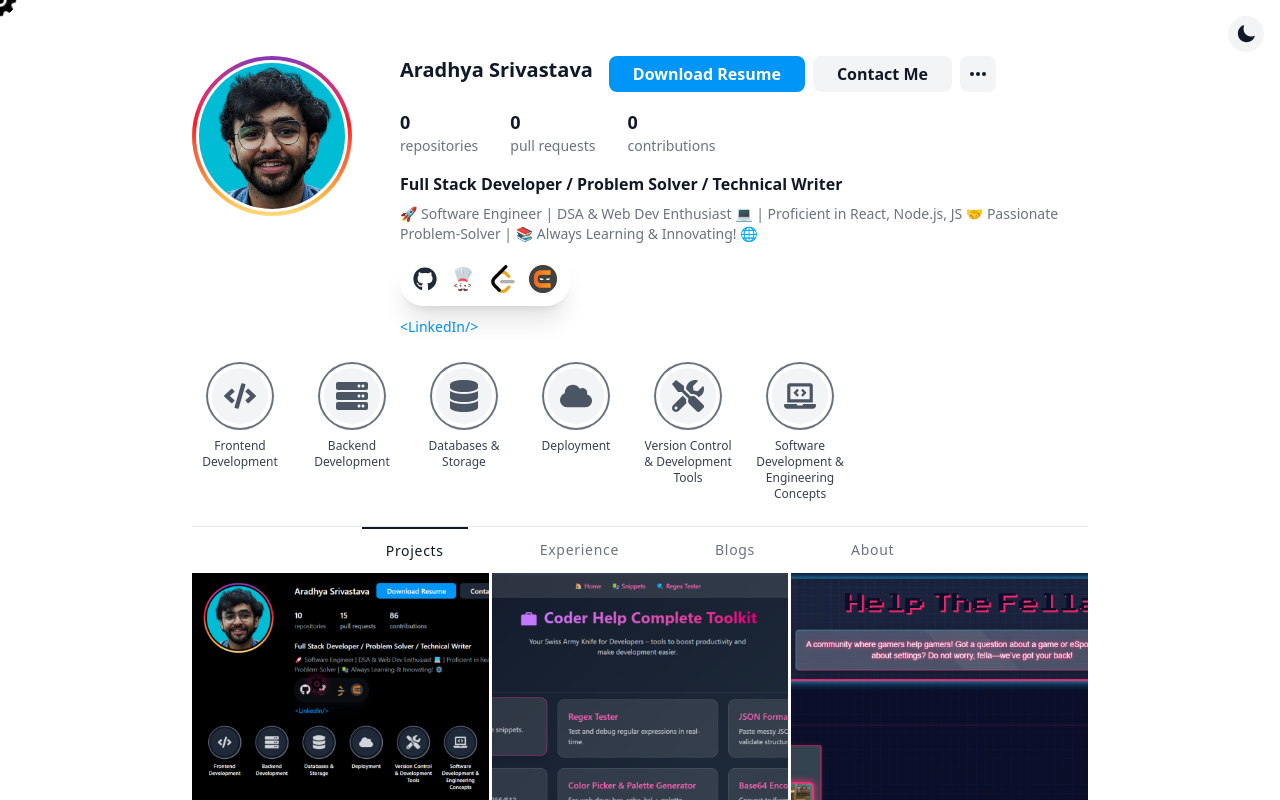
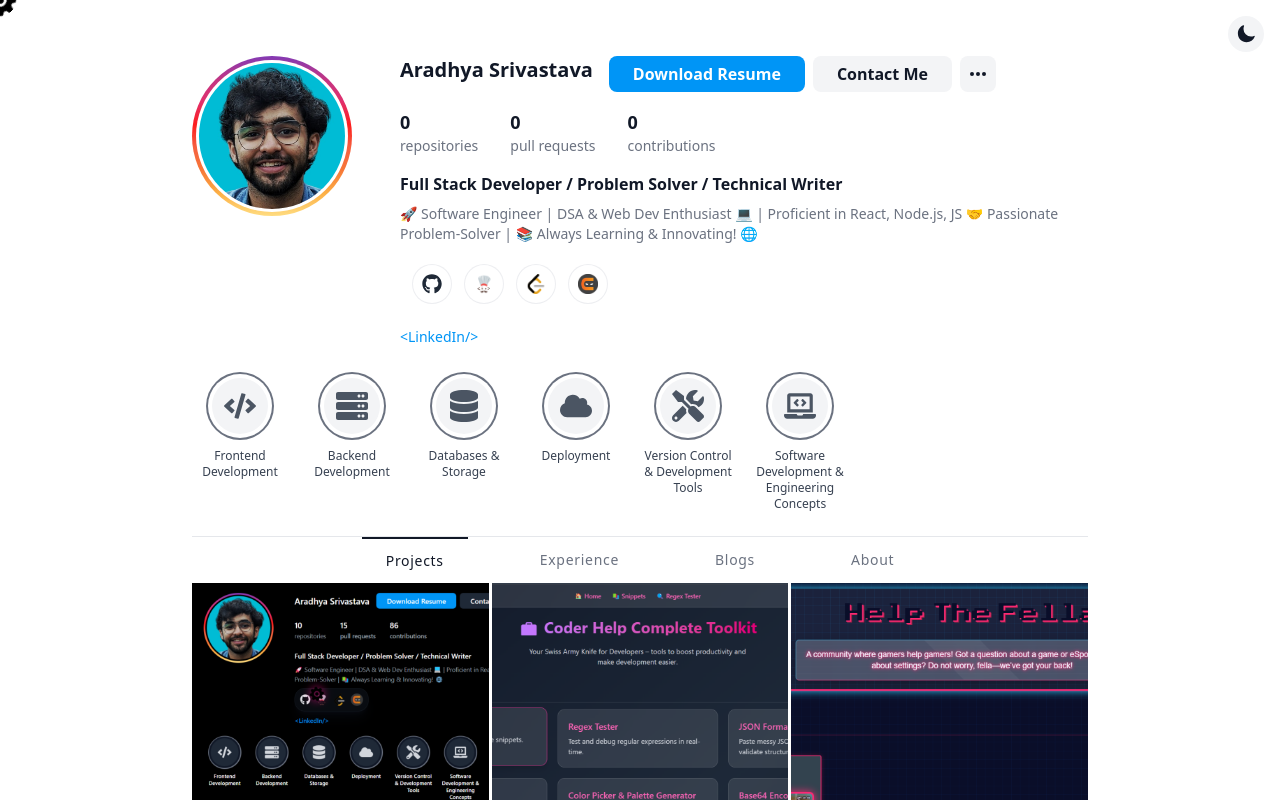
Before and after one commit to aradhya-7-7/portfolio, a React (Vite) app: page / in a window 1280 px wide. Shown: the top 800 px of the page. Built offline with nearby package versions, Linux system fonts and the light colour scheme; no server answers.

Commit message:
Update Loader quotes to reflect chai; enhance Profile component with shine effect for logos

```diff
--- a/src/components/Loader.jsx
+++ b/src/components/Loader.jsx
@@ -1,11 +1,11 @@
 import React, { useEffect, useState } from 'react';
 
 const devQuotes = [
-  "Turning coffee into code...",
+  "Turning chai into code...",
   "Debugging the matrix...",
   "npm installing your patience...",
   "git commit -m 'Loading awesome stuff'",
-  "while(loading) { drink_coffee(); }",
+  "while(loading) { drink_chai(); }",
   "404: Loading screen not found... JK!",
   "Converting caffeine to code...",
   "sudo load --faster",
@@ -75,7 +75,7 @@ const Loader = () => {
 
       {/* Extra Glow Effect */}
       <div className="absolute bottom-8 text-xs text-green-700 animate-pulse">
-        // powered by caffeine ☕
+        // powered by Chai☕
       </div>
 
       {/* Custom blink animation */}
--- a/src/components/Profile.jsx
+++ b/src/components/Profile.jsx
@@ -328,7 +328,35 @@ const Profile = () => {
               </div>
 
               {/* Coding platforms */}
-              <div className="coding-platforms flex flex-wrap items-center justify-center sm:justify-start gap-3 my-4 p-3 backdrop-blur-lg dark:bg-gray-800/30 bg-white/30 dark:border-gray-700/30 border-white/30 border rounded-3xl shadow-xl dark:shadow-gray-900/30 transition-all duration-300 ease-in-out hover:bg-white/40 dark:hover:bg-gray-800/40 hover:scale-[1.02] hover:shadow-2xl dark:hover:shadow-gray-900/40 group max-w-xl mx-auto sm:mx-0 w-fit">
+<style>{`
+  .shine-effect {
+    position: relative;
+    overflow: hidden;
+  }
+  .shine-effect::before {
+    content: '';
+    position: absolute;
+    top: -50%;
+    left: -75%;
+    width: 50%;
+    height: 200%;
+    background: linear-gradient(
+      120deg,
+      rgba(255, 255, 255, 0) 0%,
+      rgba(255, 255, 255, 0.35) 50%,
+      rgba(255, 255, 255, 0) 100%
+    );
+    transform: rotate(25deg);
+    transition: all 0.5s ease;
+    pointer-events: none;
+  }
+  .shine-effect:hover::before {
+    left: 125%;
+    transition: all 0.7s ease;
+  }
+`}</style>
+
+<div className="coding-platforms flex flex-wrap items-center justify-center sm:justify-start gap-3 my-4 p-3 backdrop-blur-lg transition-all duration-300 ease-in-out hover:scale-[1.02] group max-w-xl mx-auto sm:mx-0 w-fit">
   {/* GitHub Logo */}
   <a
     href="https://github.com/aradhya-7-7"
@@ -336,8 +364,11 @@ const Profile = () => {
     rel="noopener noreferrer"
     className="transform hover:scale-110 transition-transform duration-300"
   >
-                  <FaGithub className="text-2xl dark:text-gray-200 text-gray-800 transition-colors duration-300 group-hover:text-gray-600 dark:group-hover:text-gray-400" />
+    <div className="shine-effect w-10 h-10 p-1.5 rounded-full backdrop-blur-md bg-white/30 dark:bg-gray-700/30 border border-gray-300/40 dark:border-gray-600/60 flex items-center justify-center transition-all duration-300">
+      <FaGithub className="text-xl dark:text-gray-200 text-gray-800 transition-colors duration-300 group-hover:text-gray-600 dark:group-hover:text-gray-400" />
+    </div>
   </a>
+
   {/* CodeChef Logo */}
   <a
     href="https://www.codechef.com/users/aradhya77777"
@@ -345,12 +376,15 @@ const Profile = () => {
     rel="noopener noreferrer"
     className="transform hover:scale-110 transition-transform duration-300"
   >
+    <div className="shine-effect w-10 h-10 p-1.5 rounded-full backdrop-blur-md bg-white/30 dark:bg-gray-700/30 border border-gray-300/40 dark:border-gray-600/60 flex items-center justify-center transition-all duration-300">
       <img
         src="/codechef.png"
         alt="CodeChef"
-                    className="w-6 h-6 sm:w-7 sm:h-7 object-contain filter dark:brightness-90 transition-all duration-300 group-hover:brightness-110 dark:group-hover:brightness-100"
+        className="w-5 h-5 object-contain filter dark:brightness-90 transition-all duration-300 group-hover:brightness-110 dark:group-hover:brightness-100"
       />
+    </div>
   </a>
+
   {/* LeetCode Logo */}
   <a
     href="https://leetcode.com/u/aradhya610/"
@@ -358,12 +392,15 @@ const Profile = () => {
     rel="noopener noreferrer"
     className="transform hover:scale-110 transition-transform duration-300"
   >
+    <div className="shine-effect w-10 h-10 p-1.5 rounded-full backdrop-blur-md bg-white/30 dark:bg-gray-700/30 border border-gray-300/40 dark:border-gray-600/60 flex items-center justify-center transition-all duration-300">
       <img
         src="/leetcode.png"
         alt="LeetCode"
-                    className="w-6 h-6 sm:w-7 sm:h-7 object-contain filter dark:brightness-90 transition-all duration-300 group-hover:brightness-110 dark:group-hover:brightness-100"
+        className="w-5 h-5 object-contain filter dark:brightness-90 transition-all duration-300 group-hover:brightness-110 dark:group-hover:brightness-100"
       />
+    </div>
   </a>
+
   {/* Coding Ninja Logo */}
   <a
     href="https://www.naukri.com/code360/profile/aradhya7"
@@ -371,13 +408,19 @@ const Profile = () => {
     rel="noopener noreferrer"
     className="transform hover:scale-110 transition-transform duration-300"
   >
+    <div className="shine-effect w-10 h-10 p-1.5 rounded-full backdrop-blur-md bg-white/30 dark:bg-gray-700/30 border border-gray-300/40 dark:border-gray-600/60 flex items-center justify-center transition-all duration-300">
       <img
         src="/coding_ninja.png"
         alt="Coding Ninja"
-                    className="w-6 h-6 sm:w-7 sm:h-7 object-contain filter dark:brightness-90 transition-all duration-300 group-hover:brightness-110 dark:group-hover:brightness-100"
+        className="w-5 h-5 object-contain filter dark:brightness-90 transition-all duration-300 group-hover:brightness-110 dark:group-hover:brightness-100"
       />
+    </div>
   </a>
 </div>
+
+
+
+
               <div>
                 <a
                   href={"https://www.linkedin.com/in/aradhya08oc01/"}
@@ -391,7 +434,6 @@ const Profile = () => {
             </div>
           </div>
         </div>
-
 
         <div>
           <FloatingHighlights />
```
Lines whose indentation alone changed are shown as unchanged.
